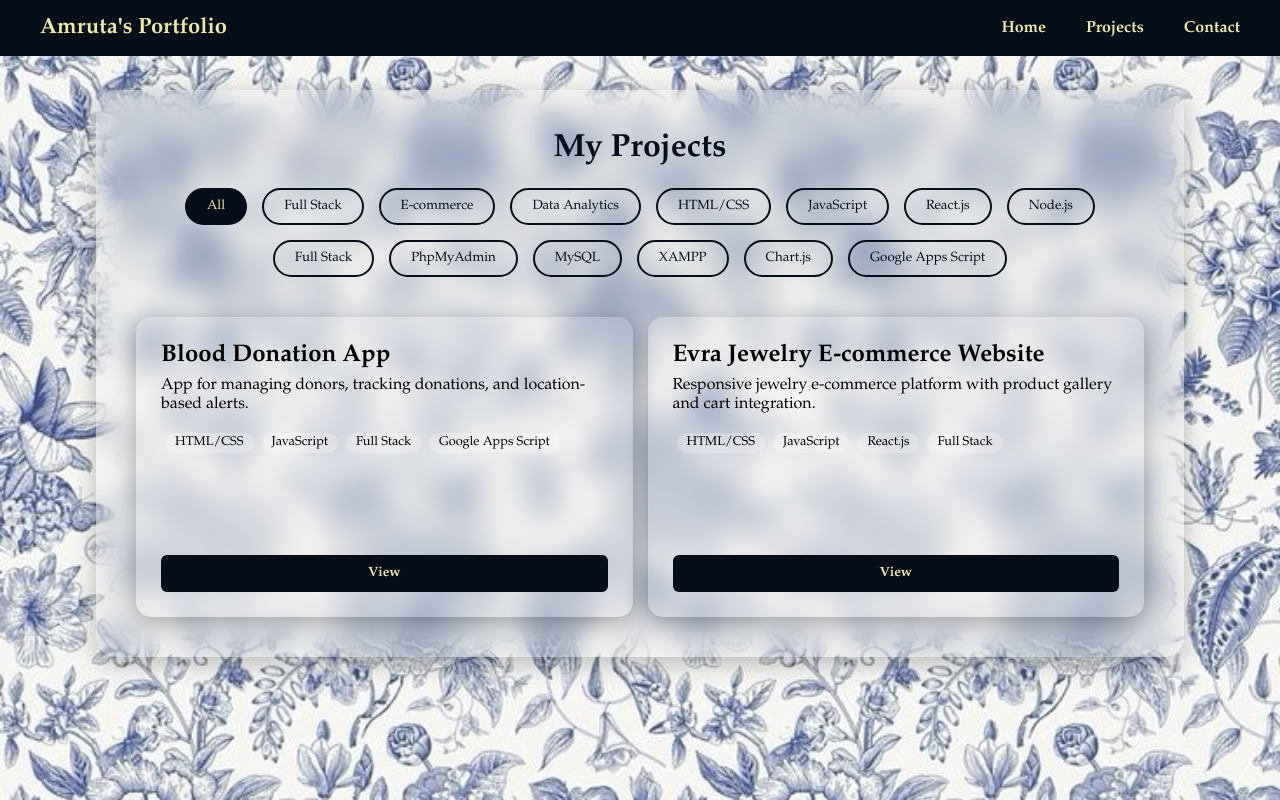
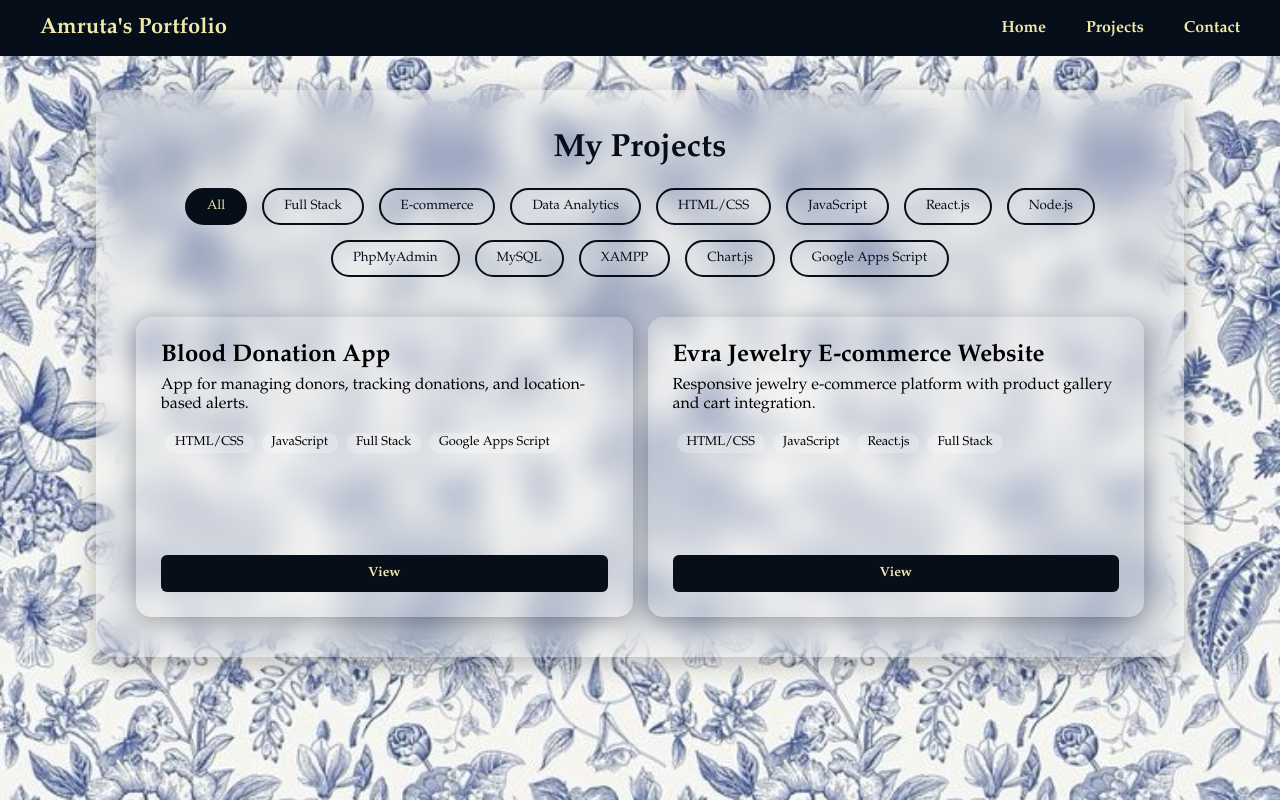
Before and after one commit to KadamAmruta03/AMRUTA-S-PORTFOLIO3, a React (Create React App) app: page /projects in a window 1280 px wide. Built offline with nearby package versions, Linux system fonts and the light colour scheme; the HTML template or start-up script is replaced by a standard one.

Commit message:
Update Projects.js

```diff
--- a/src/Projects.js
+++ b/src/Projects.js
@@ -23,7 +23,7 @@ const allProjects = [
 const Projects = () => {
   const [selectedCategory, setSelectedCategory] = useState("All");
 
-  const categories = ["All", "Full Stack", "E-commerce", "Data Analytics", "HTML/CSS", "JavaScript", "React.js","Node.js","Full Stack","PhpMyAdmin","MySQL","XAMPP","Chart.js","Google Apps Script"];
+  const categories = ["All", "Full Stack", "E-commerce", "Data Analytics", "HTML/CSS", "JavaScript", "React.js","Node.js","PhpMyAdmin","MySQL","XAMPP","Chart.js","Google Apps Script"];
 
   const filteredProjects =
   selectedCategory === "All"
```
